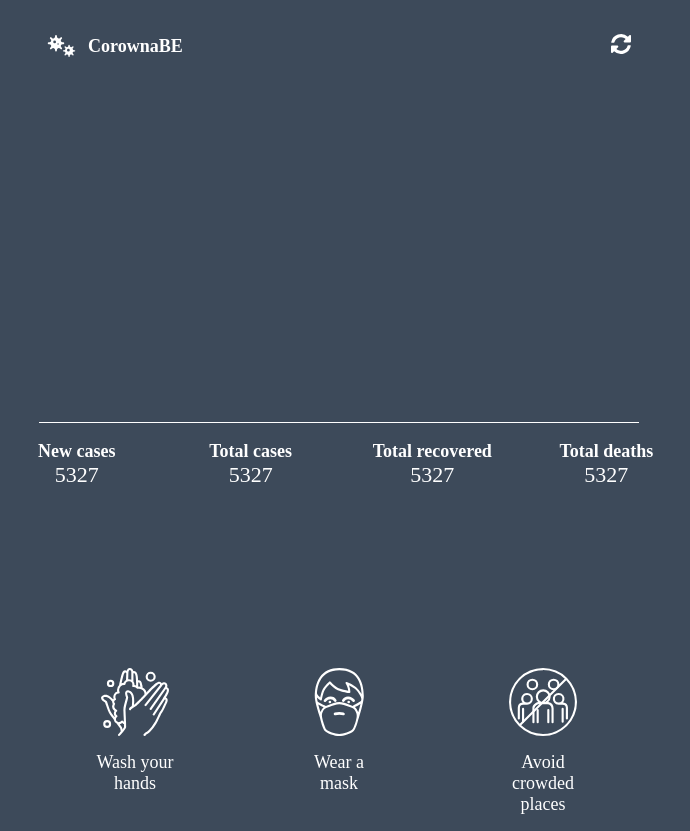
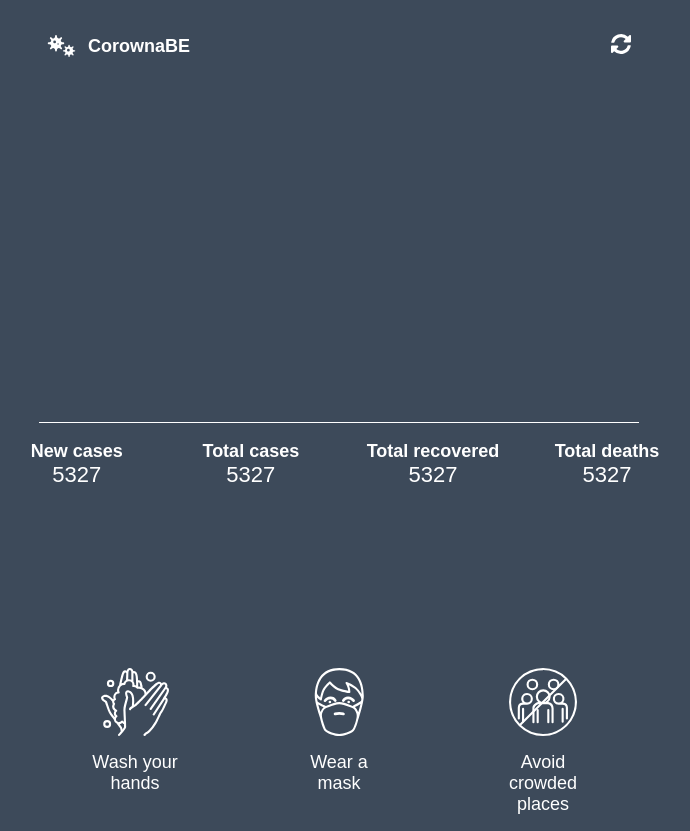
Before and after one commit to DebaveyeEliasProjects/CorownaBE, a plain HTML site: page index.html in a window 1280 px wide. Shown: the whole page, without its empty margins (301-991 px from the left). Drawn offline with nearby package versions, Linux system fonts and the light colour scheme; no server answers.

Commit message:
font sans serif

```diff
--- a/style/styles.css
+++ b/style/styles.css
@@ -61,7 +61,8 @@ body{
 
 html{
     background-color: var(--color-background);
-    font-family: "tajawal";
+    font-family: "tajawal", Sans-Serif;
+    font
 }
 body{
     display: flex;
```
